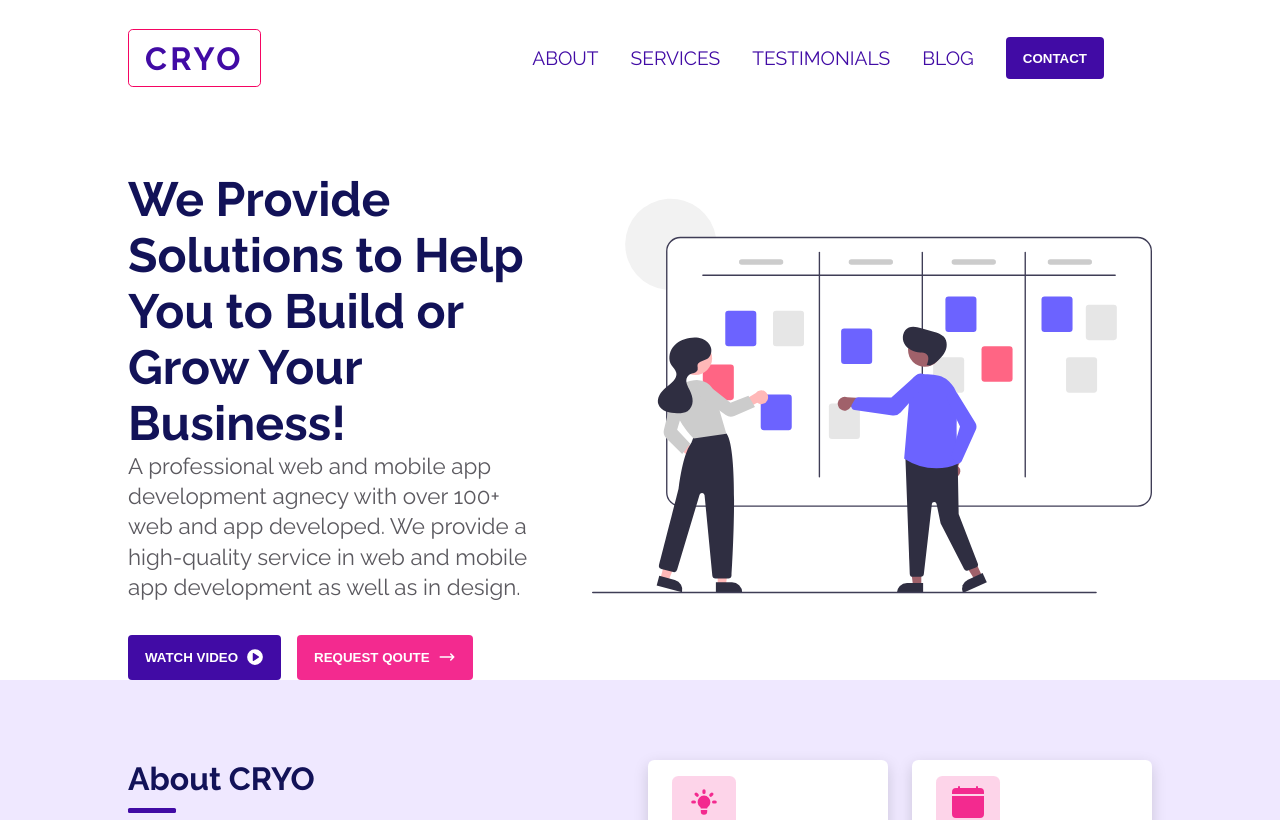
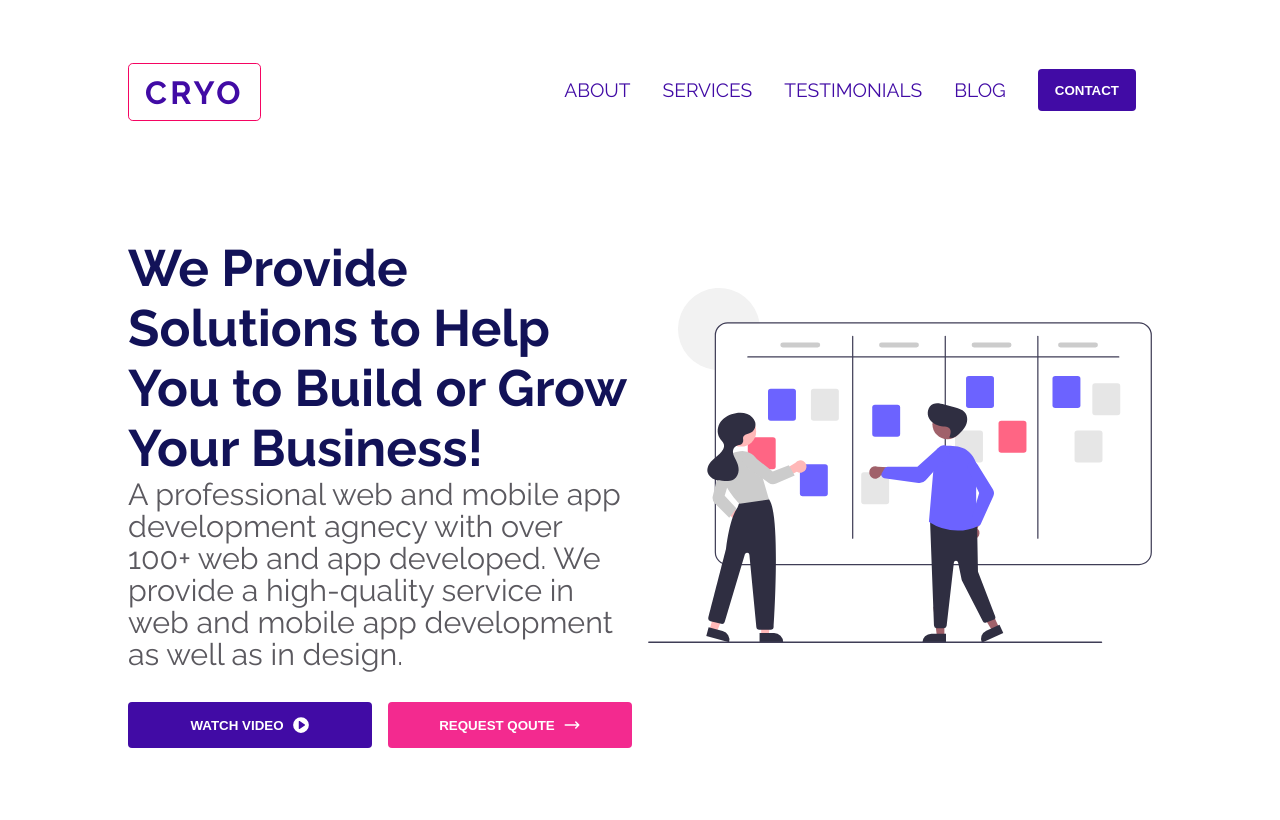
Before and after one commit to hahs-92/landingpage-framermotion, a React (Create React App) app: page / in a window 1280 px wide. Shown: the top 820 px of the page. Built offline with nearby package versions, Linux system fonts and the light colour scheme.

Commit message:
refactor Strater styles

```diff
--- a/src/App.js
+++ b/src/App.js
@@ -13,11 +13,11 @@ function App() {
     <main >
       <ScrollToTop />
       <Starter />
-      <About />
+      {/* <About />
       <Why />
       <Testimonials />
       <Blogs />
-      <Footer />
+      <Footer /> */}
     </main>
   );
 }
--- a/src/styles/components/Card.scss
+++ b/src/styles/components/Card.scss
@@ -37,3 +37,50 @@
     }
 
 }
+
+@media screen and (min-width: 320px) and (max-width: 480px) {
+    .card {
+        padding: 3rem 3.5rem;
+        height: 12rem;
+        // width: 65vw;
+        width: 100%;
+
+        .logo {
+            height: 5rem;
+            width: 5rem;
+
+            svg {
+                font-size: 3rem;
+            }
+        }
+    }
+}
+
+@media screen and (min-width: 481px) and (max-width: 768px) {
+    .card {
+        // padding: 3rem 3.5rem;
+        height: 8rem;
+        // width: 13vw;
+
+        .logo {
+            height: 4rem;
+            width: 4rem;
+
+            svg {
+                font-size: 2rem;
+            }
+        }
+        .card-title {
+            margin-bottom: 1rem;
+            font-size: small;
+            color: rgb(18, 18, 88);
+        }
+    }
+}
+
+@media screen and (min-width: 769px) and (max-width: 1024px) {
+    .card {
+        height: 8rem;
+        width: 13rem;
+    }
+}
--- a/src/styles/components/NavBar.scss
+++ b/src/styles/components/NavBar.scss
@@ -2,31 +2,35 @@
 
 .navbar {
     display: flex;
-    justify-content: space-between;
-    margin: 2rem 0;
+    flex-direction: column;
+    justify-content: flex-start;
 
     .col {
         display: flex;
         justify-content: space-between;
         align-items: center;
+        height: 120px;
 
         .collapsable-button {
-            display: none;
+            display: block;
+            font-size: 4rem;
         }
     }
 
     nav {
+        display: none;
         .links {
             ul {
                 display: flex;
-                align-items: center;
+                flex-direction: column;
+                align-items: flex-start;
                 justify-content: center;
-                margin: 0.3rem 2rem;
+                margin: 0.3rem 0;
                 list-style-type: none;
                 color: $lightFontColor;
 
                 li {
-                    margin: 0 1rem;
+                    margin: 2rem 1rem 0 1rem;
                     text-transform: uppercase;
 
                     a {
@@ -52,43 +56,45 @@
     }
 }
 
-@media screen and (min-width: 320px) and (max-width: 768px) {
-    .navbar.active {
-        nav{
-            display: block;
-        }
+.navbar.active {
+    nav{
+        display: block;
     }
+}
+
+
+@media screen and (min-width: 1024px) {
 
     .navbar {
-        flex-direction: column;
-        justify-content: flex-start;
+        flex-direction: row;
+        justify-content: space-between;
+        margin: 2rem 0;
 
         .col {
             .collapsable-button {
-                display: block;
-                font-size: 4rem;
+                display: none;
             }
         }
 
         nav {
-            display: none;
+            display: block;
 
             .links {
                 ul {
-                    flex-direction: column;
-                    align-items: flex-start;
-                    margin: 0.3rem 0;
+                    flex-direction: row;
+                    justify-content: center;
+                    align-items: center;
 
                     li {
-                        margin-top: 2rem;
+                        margin-bottom: 2rem;
 
-                        &:first-of-type {
-                            margin-top: 4rem;
-                        }
+                        // &:first-of-type {
+                        //     margin-top: 4rem;
+                        // }
 
-                        a {
-                            font-size: x-large;
-                        }
+                        // a {
+                        //     font-size: x-large;
+                        // }
                     }
                 }
             }
--- a/src/styles/pages/About.scss
+++ b/src/styles/pages/About.scss
@@ -31,3 +31,48 @@
         }
     }
 }
+
+@media screen and (min-width: 320px) and (max-width: 480px) {
+    .about-container {
+        .container {
+            grid-template-columns: 1fr;
+
+            .details {
+            p {
+                font-size: 2.3rem;
+                line-height: 2rem;
+                width: 100%;
+            }
+            }
+
+            .cards {
+                grid-template-columns: 1fr;
+            }
+        }
+    }
+}
+
+@media screen and (min-width: 481px) and (max-width: 768px) {
+    .about-container {
+        .container {
+            .details {
+                p {
+                    width: 100%;
+                    font-size: 1.8rem;
+                    line-height: 1.7rem;
+                }
+            }
+        }
+    }
+}
+
+@media screen and (min-width: 769px) and (max-width: 1024px) {
+    .about-container {
+        .container {
+            gap: 1rem;
+            .cards {
+                gap: 1rem;
+            }
+        }
+    }
+}
--- a/src/styles/pages/Starter.scss
+++ b/src/styles/pages/Starter.scss
@@ -5,11 +5,8 @@
 
   .container {
     display: grid;
-        grid-template-columns: repeat(2, 1fr);
-
     .content {
       margin-top: 3.4rem;
-            margin-right: 3rem;
 
       h1 {
         font-size: 3rem;
@@ -18,81 +15,46 @@
 
       p {
         font-size: 1.4rem;
+        line-height: 1.9rem;
         color: $lightFontColor;
-                line-height: 1.9rem;
       }
 
       .button-container {
-                display: flex;
+        display: grid;
+        grid-template-columns: 1fr 1fr;
+        gap: 0 1rem;
         margin-top: 2rem;
 
-                button {
-                    margin-right: 1rem;
-                }
       }
     }
 
     .image {
         img {
-                width: 35rem;
-                height: 35rem;
+            height: 100%;
+            width: 100%;
+            object-fit: contain;
         }
     }
   }
 }
 
 
-
-@media screen and (min-width: 320px) and (max-width: 480px) {
+@media screen and (min-width: 1024px) {
   .main-container {
     .container {
-            grid-template-columns: 1fr;
+      grid-template-columns: 1fr 1fr;
+      gap: 0 1rem;
+
       .content {
-                margin-right: 0;
         h1 {
-                font-size: 4rem;
+            font-size: 3.2rem;
           }
+
         p {
-                font-size: 2rem;
-                line-height: 2.5rem;
-                }
-            }
-            .image {
-                margin-left: 2rem;
-                img {
-                height: 25rem;
-                width: 25rem;
+          font-size: 1.9rem;
+          line-height: 2rem;
         }
       }
     }
   }
 }
-
-@media screen and (max-width: 768px) {
-    html {
-      font-size: 8px;
-    }
-}
-
-@media screen and (min-width: 769px) and (max-width: 1024px) {
-    .main-container {
-      padding-bottom: 3rem;
-      .container {
-        .content {
-          h1 {
-            font-size: 2rem;
-          }
-          p {
-            font-size: 1rem;
-            line-height: 1.4rem;
-          }
-        }
-        .image {
-          img {
-            height: 30rem;
-            width: 30rem;
-          }
-        }
-      }
-    }
-}
```
Lines whose indentation alone changed are shown as unchanged.
